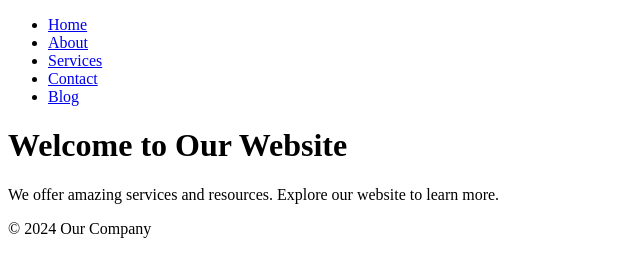
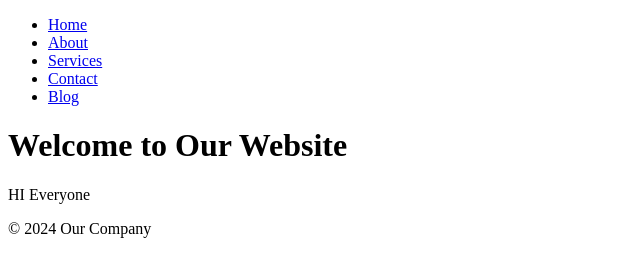
Before and after one commit to inamruth/Repo1, a plain HTML site: page index.html in a window 1280 px wide. Shown: the whole page, without its empty margins (0-640 px from the left). Drawn offline with Linux system fonts and the light colour scheme.

Commit message:
clone 1st commit

```diff
--- a/index.html
+++ b/index.html
@@ -20,7 +20,7 @@
 
     <main>
         <h1>Welcome to Our Website</h1>
-        <p>We offer amazing services and resources. Explore our website to learn more.</p>
+        <p>HI Everyone</p>
     </main>
 
     <footer>
```
